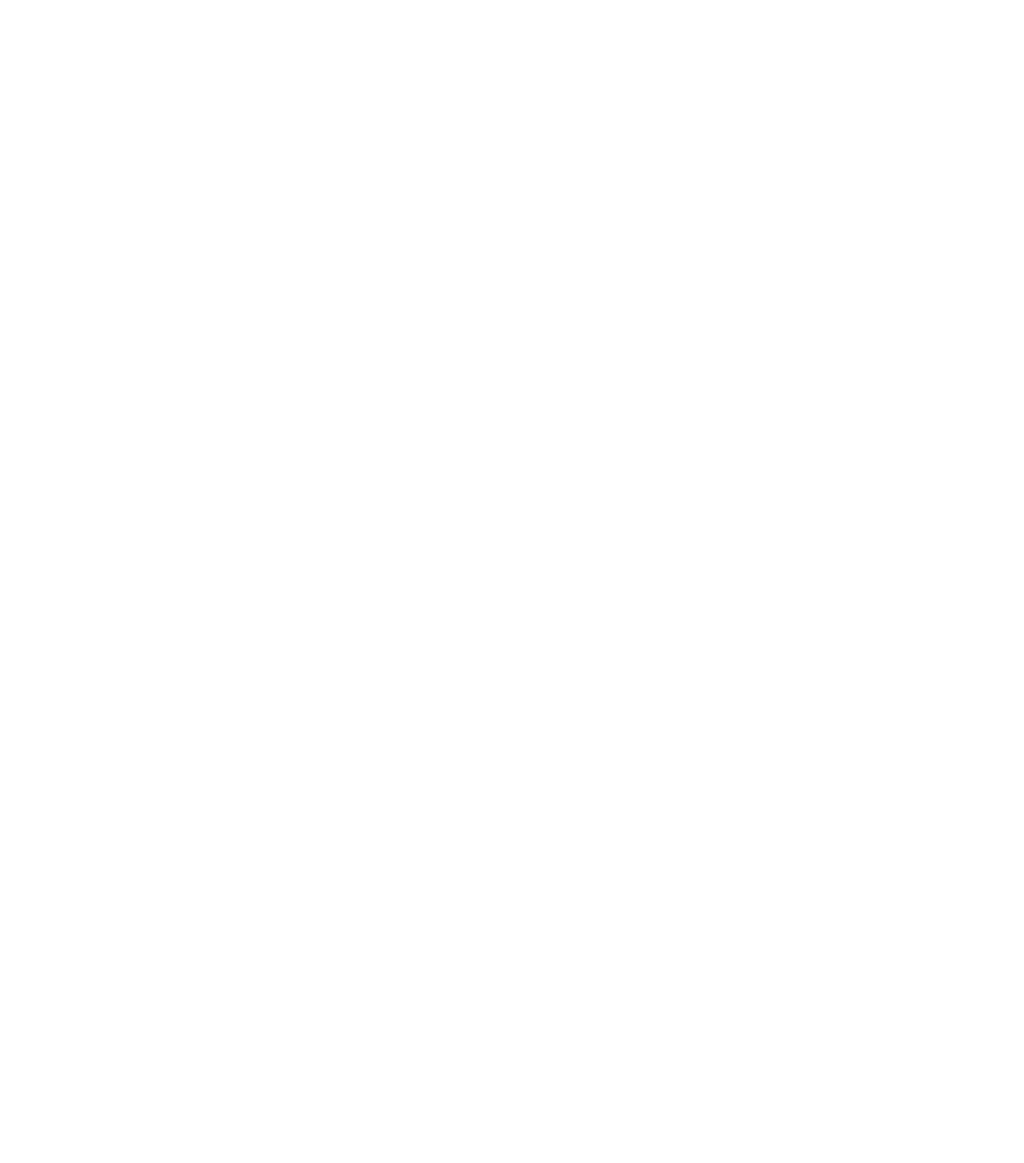
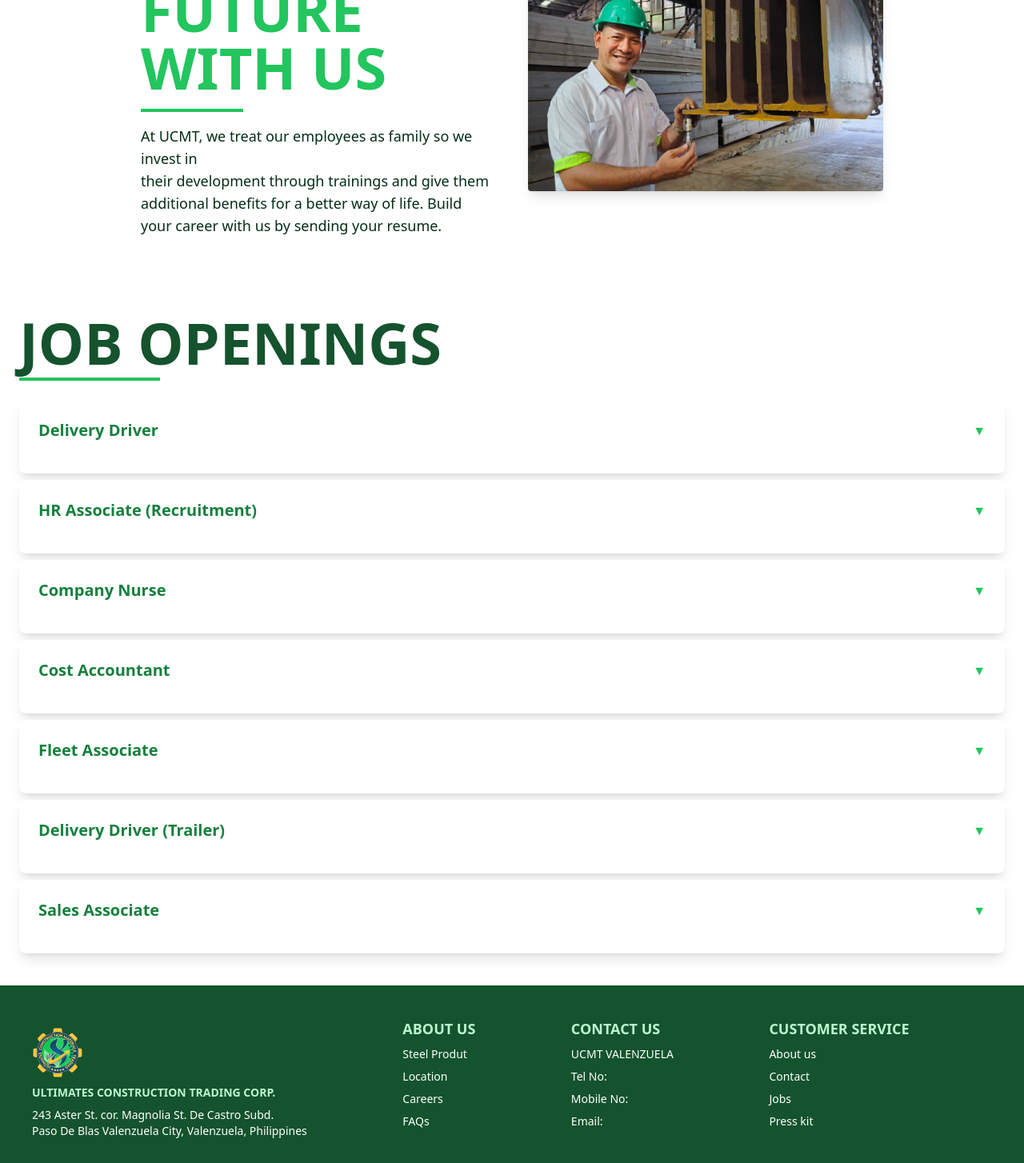
Before and after one commit to elyxiaaa/ULTIMATES-TRADING, a React (Vite) app: page /career in a window 1280 px wide. Before the commit this address had no page. Shown: the part 340-1794 px from the top of the page at 80% size. Before the commit the page ends 800 px from the top, so only its background shows below. Built offline with nearby package versions, Linux system fonts and the light colour scheme.

Commit message:
Added Careers

```diff
--- a/src/App.jsx
+++ b/src/App.jsx
@@ -5,6 +5,7 @@
 import Products from './Pages/Products'
 import Locations from './Pages/Location'
 import Contact from './Pages/Contact'
+import Career from './Pages/Career'
 import { BrowserRouter, Route, Routes } from "react-router"
 
 function App() {
@@ -18,7 +19,7 @@
           <Route path="/products" element={<Products />} />
           <Route path="/location" element={<Locations />} />
           <Route path="/contact" element={<Contact />} />
-
+          <Route path="/career" element={<Career />} />
         </Routes>
       </BrowserRouter>
     </>
--- a/src/Components/Navbar.jsx
+++ b/src/Components/Navbar.jsx
@@ -26,7 +26,7 @@
     navigate('/location');
     window.scrollTo(0, 0);
   };
-  const handleFarmSiteClick = () => {
+  const handleCareerClick = () => {
     navigate('/farmsite');
     window.scrollTo(0, 0);
   };
@@ -125,18 +125,18 @@
           </Link>
           <Link to="/location">
           <li className="relative flex items-center gap-2 cursor-pointer hover:text-green-400 group">
-            <button onClick={handleHomeClick} className="flex items-center cursor-pointer">
+            <button onClick={handleLocationClick} className="flex items-center cursor-pointer">
              Location
             </button>
           </li>
           </Link>
-
+          <Link to="/career">
           <li className="relative flex items-center gap-2 cursor-pointer hover:text-green-400 group">
-            <button onClick={handleHomeClick} className="flex items-center cursor-pointer">
+            <button onClick={handleCareerClick} className="flex items-center cursor-pointer">
              Careers
             </button>
           </li>
-
+          </Link>
           <li className="relative flex items-center gap-2 cursor-pointer hover:text-green-400 group">
             <button onClick={handleHomeClick} className="flex items-center cursor-pointer">
              FAQs
--- /dev/null
+++ b/src/Pages/Career.jsx
@@ -0,0 +1,197 @@
+import React, { useState } from 'react'
+import Guarantee from '../assets/guarantee.jpg'
+import Navbar from '../Components/Navbar'
+import Footer from '../Components/Footer'
+
+function Career() {
+  // State for managing which job's dropdown is open
+  const [openJob, setOpenJob] = useState(null)
+
+  const toggleDropdown = (index) => {
+    setOpenJob(openJob === index ? null : index)
+  }
+
+  const jobOpenings = [
+    {
+      title: 'Delivery Driver',
+      requirements: [
+        'With 3-5 years of experience in operating trailer trucks and delivering construction materials.',
+        'With a valid Professional Driver’s License and A, A1, B, B1 B2, C, CE, D restriction code.'
+      ],
+      description: [
+        'Ensures safe and timely delivery of goods.',
+        'Adheres to standard operating procedures (SOPs) by performing daily checks on oil, fuel, tires, engine, and other components.',
+        'Maintains cleanliness of the vehicle.',
+        'Complies with all government traffic rules, regulations, and laws to avoid violations.'
+      ]
+    },
+    {
+      title: 'HR Associate (Recruitment)',
+      requirements: [
+        'Bachelor\'s degree in HR, Psychology, or related field.',
+        '2-3 years of experience in recruitment and employee relations.'
+      ],
+      description: [
+        'Manages recruitment processes for all positions.',
+        'Coordinates with managers to ensure hiring needs are met.',
+        'Handles onboarding and training for new employees.'
+      ]
+    },
+    {
+      title: 'Company Nurse',
+      requirements: [
+        'Registered Nurse with current licensure.',
+        'Experience in corporate health and wellness programs.'
+      ],
+      description: [
+        'Provides health services to employees.',
+        'Administers first aid and ensures a safe working environment.',
+        'Keeps health records for employees and handles emergencies.'
+      ]
+    },
+    {
+        title: 'Cost Accountant',
+        requirements: [
+          'Accountancy degree or equivalent.',
+          '3-5 yrs relevant experience.'
+        ],
+        description: [
+          'Provide support in almost all aspects of the comptrollership department but mainly focus on forward – looking report.',
+          'Help in the preparation and development of costing analysis (per item) reports for top management.',
+          'Help in the review of the company’s accounting information and transactions to identify and resolve inaccuracies or imbalances.',
+          'Utilizes the accounting system to facilitate processes and maintain records.',
+          'Coordinating and assisting in budget process and preparation.',
+          'Preparation of monthly reports related to sales, cost of Sales, gross profit and produce subsidiary ledger for inventory balances.'
+        ]
+      },
+      {
+        title: 'Fleet Associate',
+        requirements: [
+          'Graduate of any 4-year course.',
+          'With at least 1-2 years of related experience',
+          'Preferably with knowledge in GPS apps.'
+        ],
+        description: [
+          'Plan, schedule and monitor itineraries of delivery trucks.',
+          'Tracks the progress of sales orders for delivery.',
+          'Ensure that delivery lead time is comply.',
+          'Maintain a free line communication with Delivery drivers and personnel to attend queries.',
+          'Coordinate safety loading of items as per truck capacity.',
+        ]
+      },
+      {
+        title: 'Delivery Driver (Trailer)',
+        requirements: [
+          'With a valid Professional Driver’s License and # A, A1, B, B1, B2, C, CE, D restriction code',
+          'With at least 5-6 years of experience as a trailer driver',
+          'Familiar with NCR, North Luzon, and South Luzon route.',
+          'With basic to advance troubleshooting skills.'
+        ],
+        description: [
+          'Monitors the truck mileage of the assigned Vehicle',
+          'Reports (Exactly) all the daily truck petty cash expenses and returns all unused petty cash.',
+          'Coordinates with the fleet assistant for the daily delivery updates to customers.',
+          'Practices good customer service at all time',
+          'Coordinates with delivery section of the schedule of truck’s corrective repairs and preventive maintenance.',
+          'Will be assigned to Manila and Valenzuela'
+        ]
+      },
+      {
+        title: 'Sales Associate',
+        requirements: [
+          'Graduate of any 4-year course.',
+          'With at least 2-3 years of related experience',
+          'Preferably with a background in steel/hardware industries',
+          'Able to thrive in a fast-paced, high-volume environment'
+        ],
+        description: [
+          'Sell the company’s product',
+          'Get the customer’s information. (Contact details, what type of customer, projects)',
+          'Close sales and achieve sales targets',
+          'Coordinate with the customer and logistics team on the schedule of delivery',
+          'Coordinate with respective departments to solve issues/concerns.',
+          'Others: Solving customer complaints, following up/ touch base with current/previous customers',
+          'Provide good after-sales service to all customers'
+        ]
+      },
+  ]
+
+  return (
+    <>
+    <title>Careers - UCMT Corporation</title>
+      <Navbar />
+      <div className="w-full bg-white py-16">
+        <div className="flex flex-col lg:flex-row items-center justify-between px-6 md:px-12 lg:px-24 xl:px-44 gap-10">
+          <div className="w-full lg:w-1/2 text-center lg:text-left">
+            <h1 className="text-5xl sm:text-6xl md:text-6xl lg:text-7xl font-bold leading-tight">
+              <span className="text-green-900"><strong>BUILD YOUR</strong></span><br />
+              <span className="text-green-500"><strong>FUTURE WITH US</strong></span>
+            </h1>
+            <div className="w-32 h-1 bg-green-500 my-4 mx-auto lg:mx-0" />
+            <p className="text-lg text-green-950 font-medium">
+              At UCMT, we treat our employees as family so we invest in<br />
+              their development through trainings and give them <br />
+              additional benefits for a better way of life. Build your career with us by sending your resume.
+            </p>
+          </div>
+          <div className="w-full lg:w-1/2 text-center lg:text-left">
+            <img src={Guarantee} alt="TKL Guarantee" className="rounded shadow-lg" />
+          </div>
+        </div>
+      </div>
+
+      {/* Job Openings Section */}
+      <div className="w-full bg-white py-8">
+        <div className="max-w-7xl mx-auto px-6">
+          <div className="text-left mb-6">
+            <h2 className="text-6xl sm:text-7xl font-bold text-green-900"><strong>JOB OPENINGS</strong></h2>
+            <div className="w-44 h-1 bg-green-500 mt-2 mb-2"></div>
+          </div>
+
+          {/* Mapping through job openings */}
+          {jobOpenings.map((job, index) => (
+            <div key={index} className="bg-white shadow-lg rounded-lg p-6 mb-2 ">
+              <div
+                onClick={() => toggleDropdown(index)}
+                className="flex justify-between cursor-pointer items-center pb-4 "
+              >
+                <h3 className="text-xl font-bold text-green-700">{job.title}</h3>
+                <button
+                  className="text-green-500 font-bold"
+                >
+                  {openJob === index ? '▲' : '▼'}
+                </button>
+              </div>
+
+              {/* Dropdown Content */}
+              <div
+                className={`transition-all duration-300 ease-in-out ${
+                  openJob === index ? 'max-h-screen' : 'max-h-0 overflow-hidden'
+                }`}
+              >
+                <div className="text-sm font-medium text-green-900">
+                  <h4 className="text-lg font-semibold">Requirements:</h4>
+                  <ul className="list-disc list-inside mb-4">
+                    {job.requirements.map((req, idx) => (
+                      <li key={idx}>{req}</li>
+                    ))}
+                  </ul>
+                  <h4 className="text-lg font-semibold">Job Description:</h4>
+                  <ul className="list-disc list-inside">
+                    {job.description.map((desc, idx) => (
+                      <li key={idx}>{desc}</li>
+                    ))}
+                  </ul>
+                </div>
+              </div>
+            </div>
+          ))}
+        </div>
+      </div>
+
+      <Footer />
+    </>
+  )
+}
+
+export default Career
--- a/src/Pages/Products.jsx
+++ b/src/Pages/Products.jsx
@@ -145,13 +145,14 @@
 
   return (
     <>
+    <title>High Quality Products</title>
       <Navbar />
       <div className="w-full bg-white py-16">
         <div className="flex flex-col lg:flex-row items-center justify-between px-6 md:px-12 lg:px-24 xl:px-44 gap-10">
           <div className="w-full lg:w-1/2 text-center lg:text-left">
             <h1 className="text-5xl sm:text-6xl md:text-6xl lg:text-7xl font-bold leading-tight">
-              <span className="text-green-900">THE UCMT</span><br />
-              <span className="text-green-500">GUARANTEE</span>
+              <span className="text-green-900"><strong>THE UCMT</strong></span><br />
+              <span className="text-green-500"><strong>GUARANTEE</strong></span>
             </h1>
             <div className="w-32 h-1 bg-green-500 my-4 mx-auto lg:mx-0" />
             <p className="text-lg text-green-950 font-medium">
@@ -168,7 +169,7 @@
       <div className="min-h-screen bg-[#f5f8f3] px-4 py-12">
         <div className="max-w-7xl mx-auto flex justify-between items-center flex-wrap mb-8 px-2">
           <h1 className="text-6xl sm:text-7xl font-bold text-green-900">
-            OUR PRODUCTS
+            <strong>OUR PRODUCTS</strong>
           </h1>
           <input
             type="text"
@@ -192,7 +193,7 @@
                     alt={product.name}
                     className="w-full h-64 object-cover rounded shadow-md cursor-pointer"
                   />
-                  <h2 className="mt-4 text-lg font-semibold text-center">{product.name}</h2>
+                  <h2 className="mt-4 text-lg font-bold text-center">{product.name}</h2>
                 </Link>
               </div>
             ))
```
Also changed, not shown: src/Pages/Home.jsx (+6 -6 lines).
